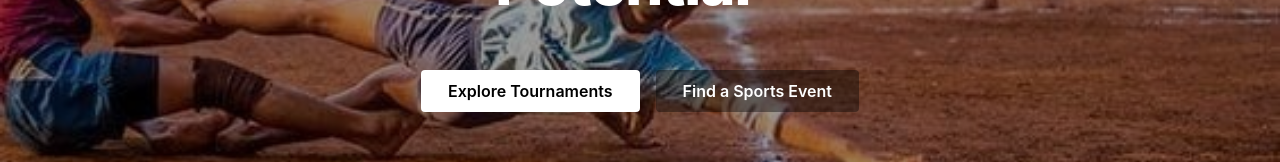
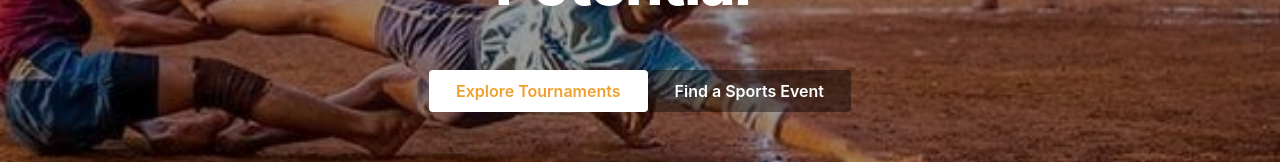
Before and after one commit to aditya-vardhan-singh/Maidaan, a React (Vite) app in the folder client/: page / in a window 1280 px wide. Shown: the part 464-626 px from the top of the page. Built offline with nearby package versions, Linux system fonts and the light colour scheme.

Commit message:
Update few buttons href

```diff
--- a/client/src/components/LpHeader/HeroImageBackground.tsx
+++ b/client/src/components/LpHeader/HeroImageBackground.tsx
@@ -1,6 +1,6 @@
-import { Button, Overlay, Text, Title } from '@mantine/core';
-import cx from 'clsx';
-import classes from './HeroImageBackground.module.css';
+import { Button, Overlay, Text, Title } from "@mantine/core";
+import cx from "clsx";
+import classes from "./HeroImageBackground.module.css";
 
 export function HeroImageBackground() {
   return (
@@ -9,19 +9,22 @@ export function HeroImageBackground() {
 
       <div className={classes.inner}>
         <Title className={classes.title}>
-          "Elevate Your Game and Unlock Your{' '}
+          "Elevate Your Game and Unlock Your{" "}
           <Text component="span" inherit className={classes.highlight}>
             Full Potential"
           </Text>
         </Title>
 
         <div className={classes.controls}>
-          <Button className={classes.control} variant="white" size="lg">
-            <a href="/Tournament" className={classes.a}>
+          <a href="/tournaments" className={classes.a}>
+            <Button className={classes.control} variant="white" size="lg">
               Explore Tournaments
-            </a>
-          </Button>
-          <Button className={cx(classes.control, classes.secondaryControl)} size="lg">
+            </Button>
+          </a>
+          <Button
+            className={cx(classes.control, classes.secondaryControl)}
+            size="lg"
+          >
             Find a Sports Event
           </Button>
         </div>
--- a/client/src/components/LpStepintoArena/Arena.tsx
+++ b/client/src/components/LpStepintoArena/Arena.tsx
@@ -1,5 +1,5 @@
-import { Container, Text, Button, Group } from '@mantine/core';
-import classes from './Arena.module.css';
+import { Container, Text, Button, Group } from "@mantine/core";
+import classes from "./Arena.module.css";
 
 export function Arena() {
   return (
@@ -8,20 +8,22 @@ export function Arena() {
         <h1 className={classes.title}>Step Into the Arena with Maidaan</h1>
 
         <Text className={classes.description} color="dimmed">
-          Ready to elevate your game? Whether you’re an athlete chasing glory, <br /> a coach
-          shaping champions, or a sports enthusiast with a passion for play,
-          <br /> Maidaan is your ultimate gateway to the world of sports excellence.
+          Ready to elevate your game? Whether you’re an athlete chasing glory,{" "}
+          <br /> a coach shaping champions, or a sports enthusiast with a
+          passion for play,
+          <br /> Maidaan is your ultimate gateway to the world of sports
+          excellence.
         </Text>
 
         <Group className={classes.controls}>
           <h1>Join the Action –</h1>
 
-          <a href="Signup">
+          <a href="/signup">
             <Button
               size="xl"
               className={classes.control}
               variant="gradient"
-              gradient={{ from: 'blue', to: 'cyan' }}
+              gradient={{ from: "blue", to: "cyan" }}
             >
               Sign Up Now
             </Button>
@@ -30,12 +32,12 @@ export function Arena() {
         <Group className={classes.controls}>
           <h1>Make Your Mark –</h1>
 
-          <a href="/HostingPage">
+          <a href="/hosting">
             <Button
               size="xl"
               className={classes.control}
               variant="gradient"
-              gradient={{ from: 'blue', to: 'cyan' }}
+              gradient={{ from: "blue", to: "cyan" }}
             >
               Host an Event
             </Button>
--- a/client/src/components/Tournaments/Tournaments.tsx
+++ b/client/src/components/Tournaments/Tournaments.tsx
@@ -1,14 +1,14 @@
-import { Container, Text } from '@mantine/core';
+import { Container, Text } from "@mantine/core";
 // import { IconLocation, IconCalendar } from 'iconsax-react';
-import NextUpTcard from './NextUpTcard';
-import Tcard from './Tcard';
-import classes from './Tournaments.module.css';
+import NextUpTcard from "./NextUpTcard";
+import Tcard from "./Tcard";
+import classes from "./Tournaments.module.css";
 
 function Tournaments() {
   return (
     <Container size="lg" className={classes.container}>
       <Text className={classes.heading}>Ongoing</Text>
-      <a href="/Tournament/Details" style={{ textDecoration: 'none' }}>
+      <a href="/tournament/details" style={{ textDecoration: "none" }}>
         <Tcard />
       </a>
 
```
Also changed, not shown: client/src/App.tsx (+0 -17 lines).
